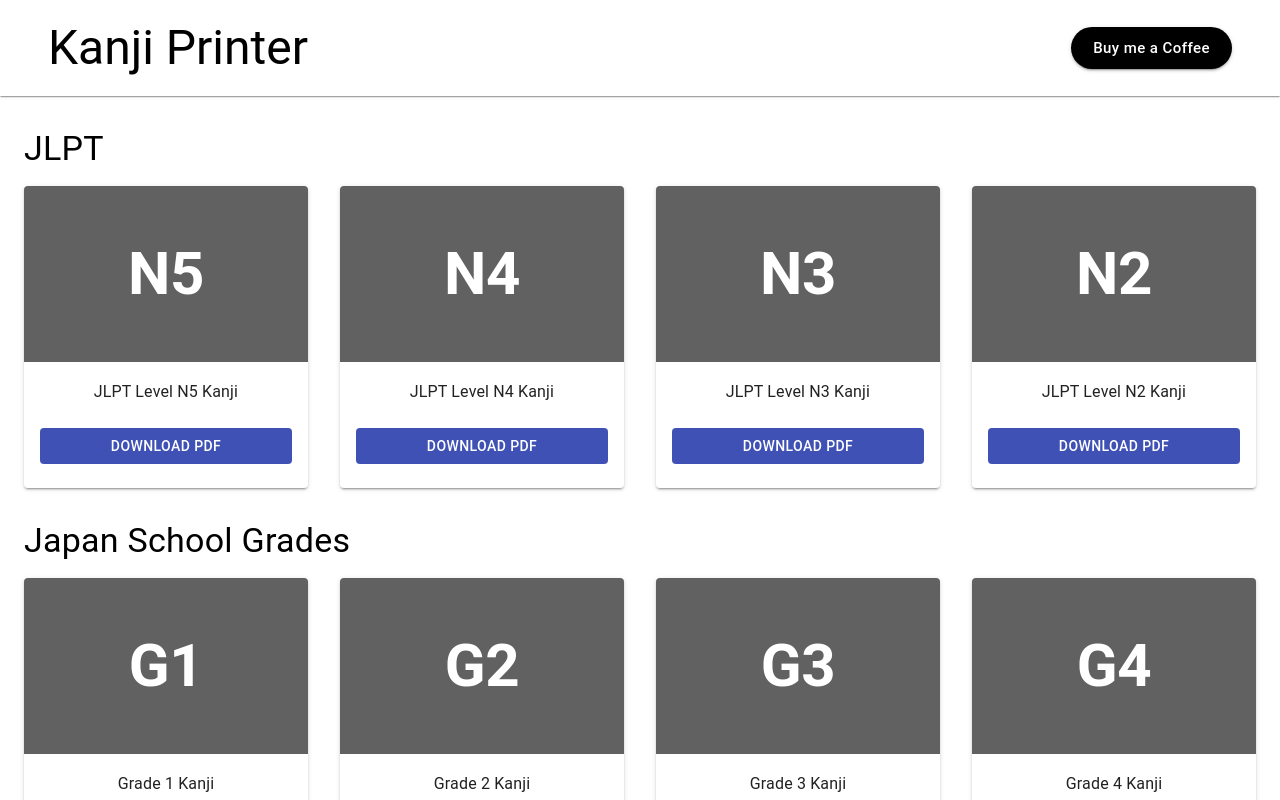
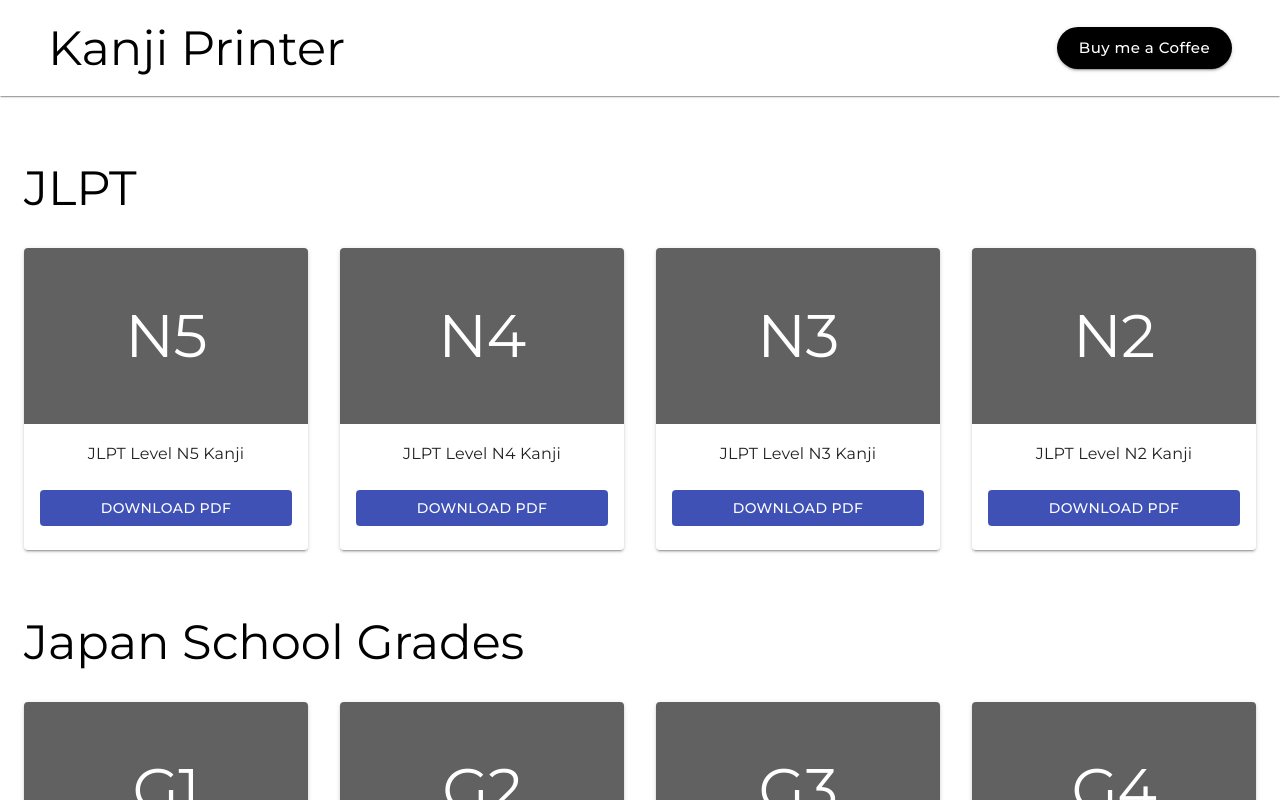
Before and after one commit to rionlabs/kanji.sh, a React (Create React App) app: page / in a window 1280 px wide. Shown: the top 800 px of the page. Built offline with nearby package versions, Linux system fonts and the light colour scheme; the HTML template or start-up script is replaced by a standard one.

Commit message:
:art: Updates typography & adds custom font

```diff
--- a/src/App.tsx
+++ b/src/App.tsx
@@ -3,15 +3,26 @@ import './App.css';
 import Header from "./components/Header";
 import FileGroup from "./components/FileGroup";
 import {data} from "./Metadata";
+import {createMuiTheme, MuiThemeProvider} from '@material-ui/core/styles';
 
 function App() {
+    const appTheme = createMuiTheme({
+        typography: {
+            allVariants: {
+                fontFamily: "Montserrat, sans-serif"
+            }
+        }
+    });
+
     return (
+        <MuiThemeProvider theme={appTheme}>
             <div className="App">
                 <Header/>
                 {
                     data.map(groupData => (<FileGroup heading={groupData.heading} files={groupData.files}/>))
                 }
             </div>
+        </MuiThemeProvider>
     );
 }
 
--- a/src/components/FileCard.tsx
+++ b/src/components/FileCard.tsx
@@ -21,7 +21,7 @@ const styles = (theme: Theme): StyleRules =>
         },
         title: {
             textAlign: "center",
-            fontWeight: "bold",
+            fontWeight: 400,
             lineHeight: `${theme.spacing(22)}px`,
             color: theme.palette.common.white,
             userSelect: "none",
@@ -54,7 +54,7 @@ class FileCard extends React.Component<Props, State> {
         return <Card className={classes.root} onMouseOver={this._elevate} onMouseOut={this._lower}
                      elevation={elevation}>
             <CardMedia className={classes.media}>
-                <Typography className={classes.title} gutterBottom variant="h2" component="h2">
+                <Typography className={classes.title} gutterBottom variant="h2" component="h5">
                     {fileData.title}
                 </Typography>
             </CardMedia>
--- a/src/components/FileGroup.tsx
+++ b/src/components/FileGroup.tsx
@@ -14,8 +14,8 @@ const useStyles = makeStyles((theme) => ({
         color: theme.palette.text.secondary,
     },
     header: {
-        marginTop: theme.spacing(4),
-        marginBottom: theme.spacing(2)
+        marginTop: theme.spacing(8),
+        marginBottom: theme.spacing(4)
     }
 }));
 
@@ -23,7 +23,7 @@ export default function FileGroup(groupData: GroupData) {
     const classes = useStyles();
     return (
         <Container className={classes.root}>
-            <Typography gutterBottom className={classes.header} variant="h4">
+            <Typography gutterBottom className={classes.header} variant="h3">
                 {groupData.heading}
             </Typography>
 
--- a/src/index.css
+++ b/src/index.css
@@ -1,8 +1,7 @@
+@import url("https://fonts.googleapis.com/css2?family=Montserrat:ital,wght@0,300;0,400;0,500;0,700;0,900;1,100&display=swap");
+
 body {
     margin: 0;
-    font-family: -apple-system, BlinkMacSystemFont, 'Segoe UI', 'Roboto', 'Oxygen',
-    'Ubuntu', 'Cantarell', 'Fira Sans', 'Droid Sans', 'Helvetica Neue',
-    sans-serif;
     -webkit-font-smoothing: antialiased;
     -moz-osx-font-smoothing: grayscale;
 }
```
Lines whose indentation alone changed are shown as unchanged.
